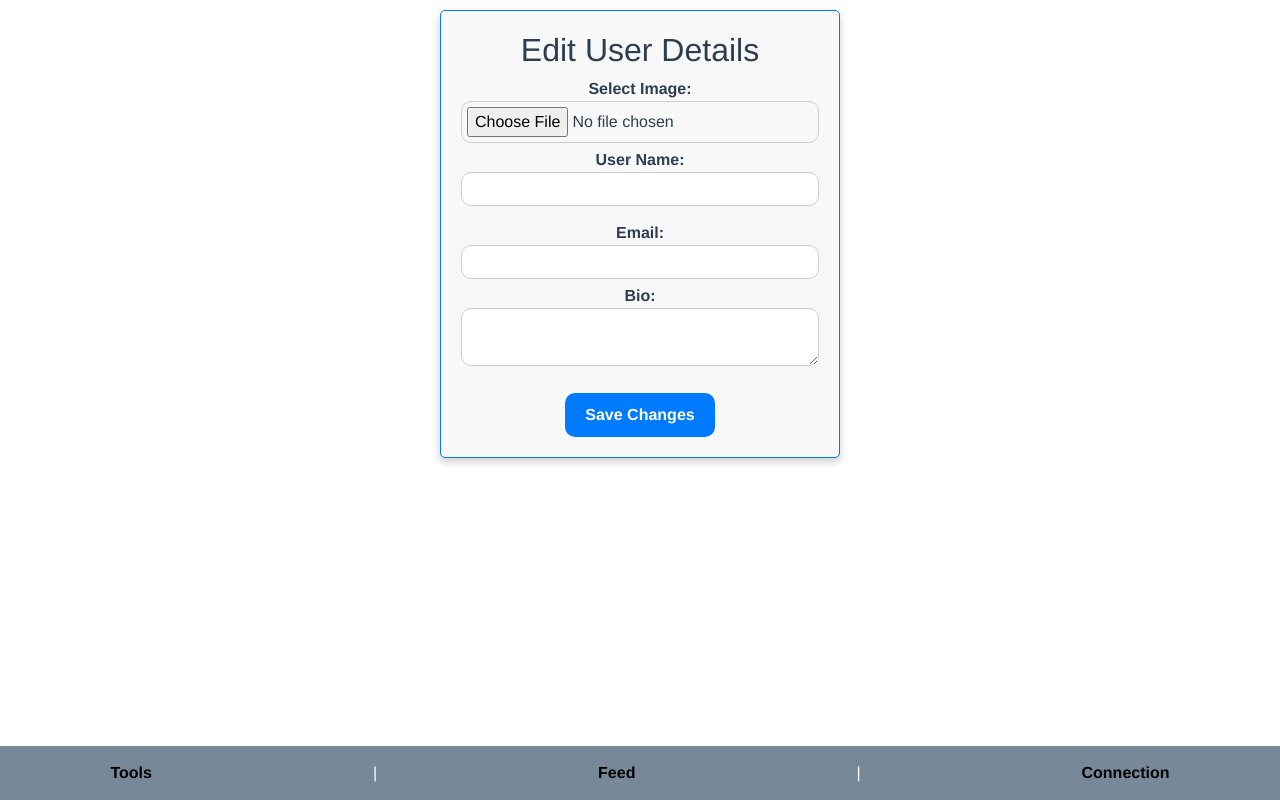
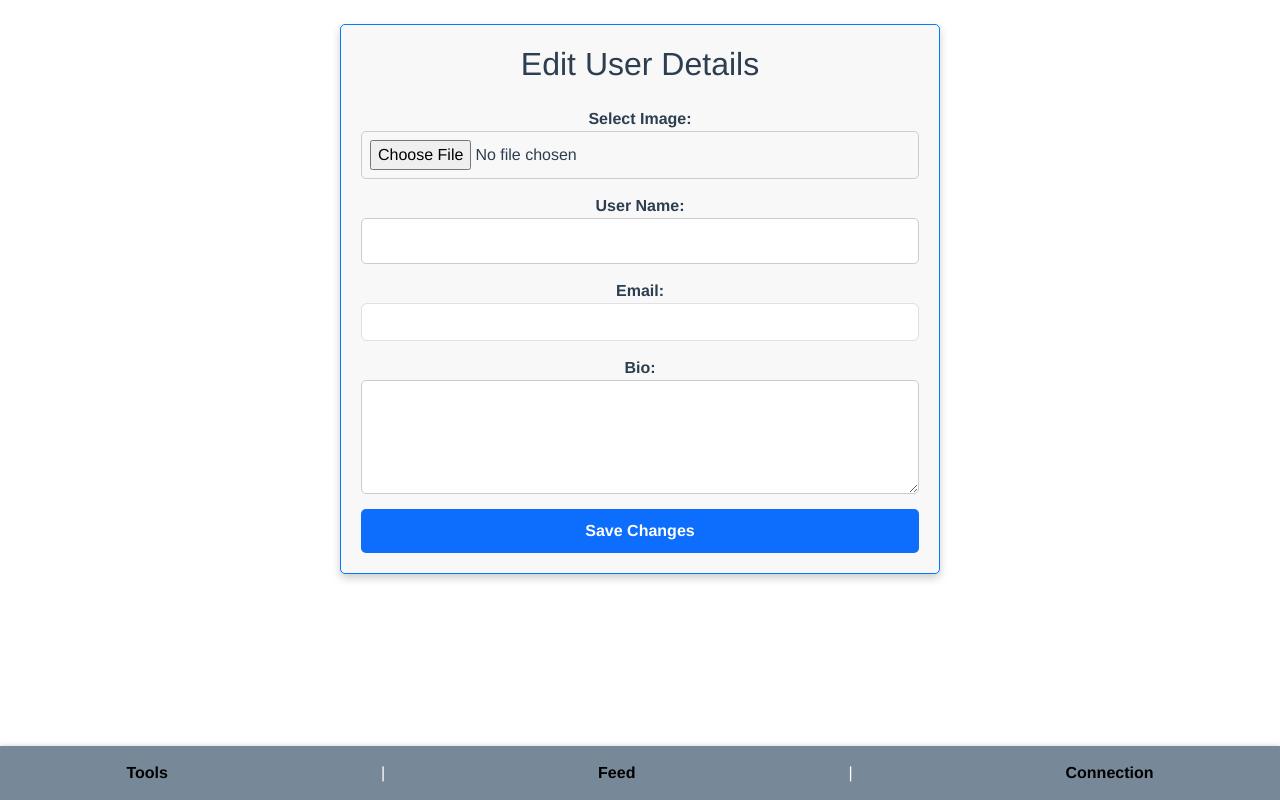
Before and after one commit to bhathiknk/socialmedia-webapp, a Vue app: page /UserDetailEdit in a window 1280 px wide. Built offline with nearby package versions, Linux system fonts and the light colour scheme.

Commit message:
add comment for codes and some functions eddited

```diff
--- a/src/App.vue
+++ b/src/App.vue
@@ -22,17 +22,18 @@
   background-color: lightslategrey;
   color: white;
   position: fixed;
-    bottom: 0;
+  bottom: 0; /* Fixed to the top */
   left: 0;
   right: 0;
-    padding: 0;
+  padding: 15px 20px; /* Adjusted padding */
+  box-shadow: 0 0 5px rgba(0, 0, 0, 0.2);
+  z-index: 1000; /* Ensures it's above other elements */
 }
 
 .navbar-content {
   display: flex;
   justify-content: space-around;
   align-items: center;
-    padding: 15px 0;
 }
 
 .custom-navbar a {
@@ -44,5 +45,4 @@
 .custom-navbar a.router-link-exact-active {
   color: white;
 }
-
 </style>
--- a/src/components/CircularButton.vue
+++ b/src/components/CircularButton.vue
@@ -81,7 +81,6 @@ export default {
   right: -135px; /* Adjust the value to control the label's position */
   width: 140px; /* Adjust the width of the label as needed */
   text-align: left; /* Align label text to the left */
-    display: none;
   white-space: nowrap; /* Prevent label text from wrapping */
   background-color: rgba(0, 0, 0, 0.8); /* Add a background color for better visibility */
   color: white; /* Text color for the label */
@@ -90,7 +89,7 @@ export default {
   border-bottom-left-radius: 5px; /* Round the bottom-left corner */
   border-top-right-radius: 5px; /* Round the top-left corner */
   border-bottom-right-radius: 5px; /* Round the bottom-left corner */
-    z-index: 1; /* Ensure label is on top of the button */
+  z-index: 2; /* Ensure the label is on top of the button */
 }
 
 .circular-button:hover .label {
--- a/src/components/ProfileCom/ProfileEdit.vue
+++ b/src/components/ProfileCom/ProfileEdit.vue
@@ -3,7 +3,8 @@
 
     <!-- circular buttons -->
 
-    <div class="container-1">
+    <div class="container-1 fixed-left">
+      <!-- Circular buttons for navigation -->
       <div class="circular-button-container">
         <CircularButton
             @click="navigateToSignUp"
@@ -37,10 +38,10 @@
     </div>
 
     <!-- container for profile picture, bio message, username, and email -->
-    <div class="container-2 profile-info">
+    <div class="container-2 profile-info fixed-middle container-md"> <!-- Added Bootstrap class container-md for responsiveness -->
       <div class="profile-picture-container">
-        <img :src="profilePicture" alt="Profile Picture" />
-
+        <!-- Profile picture with responsive classes -->
+        <img :src="profilePicture" alt="Profile Picture" class="img-fluid rounded-circle">
       </div>
 
       <h3>{{ userName }}</h3>
@@ -51,6 +52,7 @@
 </template>
 
 <script>
+// Import necessary dependencies
 import CircularButton from "../CircularButton.vue";
 import axios from "axios";
 import swal from "sweetalert";
@@ -60,6 +62,7 @@ export default {
     CircularButton,
   },
   data() {
+    // Initial data setup
     return {
       token: '',
       userName: null,
@@ -70,6 +73,7 @@ export default {
     };
   },
   methods: {
+    // Fetch user details using Axios
     getUserDetails() {
       axios.get(`http://localhost:8080/api/user/${this.token}`)
           .then(response => {
@@ -86,15 +90,20 @@ export default {
             this.profilePicture = null; // Set profilePicture to null if no image is available
           });
     },
+    // Get full URL for the profile picture
     getProfilePictureUrl(imageName) {
       return imageName ? `http://localhost:8080/api/images/${imageName}?random=${Math.random()}` : null;
     },
+    // Handle signout by removing token and resetting data
     signout() {
       localStorage.removeItem("token");
       this.token = null;
       this.userName = null;
       this.email = null;
       this.text = null;
+      this.profilePicture = require('@/assets/profile.jpg');
+      this.$router.push('/SignIn');
+      // Display a success message using SweetAlert
       swal({
         text: "Logged you out. Visit again",
         icon: "success",
@@ -102,6 +111,7 @@ export default {
     },
   },
   mounted() {
+    // On component mount, check for token and fetch user details if available
     this.token = localStorage.getItem("token");
     if (this.token) {
       this.getUserDetails();
@@ -109,6 +119,7 @@ export default {
   },
 };
 </script>
+
 <style scoped>
 /* Your existing CSS styles */
 
@@ -151,4 +162,36 @@ export default {
   color: #666;
   margin-bottom: 15px;
 }
+
+.fixed-left {
+  position: fixed;
+  top: 0;
+  left: 0;
+  bottom: 0;
+  padding: 20px;
+  background-color: #fff; /* Add your desired background color */
+  box-shadow: 0 0 5px rgba(0, 0, 0, 0.2);
+}
+
+.fixed-middle {
+  position: fixed;
+  top: 30%;
+  left: 50%;
+  transform: translate(-50%, -50%);
+  background-color: #f7f7f7;
+  border: 1px solid #ddd;
+  border-radius: 5px;
+  box-shadow: 0 0 5px rgba(0, 0, 0, 0.2);
+  max-width: 80%;
+  padding: 20px;
+  text-align: center;
+  width: 60%;
+}
+
+@media (max-width: 768px) {
+  .fixed-middle {
+    top: 50%;
+    width: 80%;
+  }
+}
 </style>
--- a/src/components/ProfileCom/UserDetailEdit.vue
+++ b/src/components/ProfileCom/UserDetailEdit.vue
@@ -1,30 +1,41 @@
 <template>
-  <div class="user-detail-edit">
-    <h2>Edit User Details</h2>
+  <!-- User Detail Edit Component -->
+  <div class="user-detail-edit container mt-4">
+    <h2 class="mb-4">Edit User Details</h2>
     <form @submit.prevent="updateUserDetails">
+      <!-- Image Upload Section -->
       <div class="form-group">
         <label for="imageInput">Select Image:</label>
-        <input type="file" id="imageInput" @change="handleImageChange" accept="image/*" />
-        <img v-if="profileImage" :src="profileImage" alt="Image Preview" style="max-width: 100%; max-height: 200px; margin-top: 10px;" />
+        <input type="file" id="imageInput" @change="handleImageChange" accept="image/*" class="form-control-file">
+        <img v-if="selectedImage" :src="imagePreview" alt="Image Preview" class="img-fluid mt-2" />
       </div>
+
+      <!-- User Name Input -->
       <div class="form-group">
-        <label for="user-name">User Name:</label>
-        <input type="text" id="userName" v-model="userName" />
+        <label for="userName">User Name:</label>
+        <input type="text" id="userName" v-model="userName" class="form-control">
       </div>
+
+      <!-- Email Input -->
       <div class="form-group">
-        <label for="user-email">Email:</label>
-        <input type="email" id="email" v-model="email" />
+        <label for="email">Email:</label>
+        <input type="email" id="email" v-model="email" class="form-control">
       </div>
+
+      <!-- Bio Textarea -->
       <div class="form-group">
-        <label for="bio">Bio:</label>
-        <textarea type="text" id="text" v-model="text"></textarea>
+        <label for="text">Bio:</label>
+        <textarea id="text" v-model="text" class="form-control" rows="4"></textarea>
       </div>
-      <button type="submit">Save Changes</button>
+
+      <!-- Save Changes Button -->
+      <button type="submit" class="btn btn-primary">Save Changes</button>
     </form>
   </div>
 </template>
 
 <script>
+// Import necessary libraries
 import axios from "axios";
 import swal from "sweetalert";
 
@@ -39,12 +50,17 @@ export default {
       text: null,
       profileImage: null,
       selectedImage: null,
+      imagePreview: null,
     };
   },
   methods: {
+    // Handle image change
     handleImageChange(event) {
       this.selectedImage = event.target.files[0];
+      this.imagePreview = URL.createObjectURL(this.selectedImage);
     },
+
+    // Update user details
     updateUserDetails() {
       const formData = new FormData();
       formData.append("image", this.selectedImage);
@@ -66,7 +82,6 @@ export default {
             // Navigate to the ProfileEdit page
             this.$router.push('/ProfileEdit');
 
-
             // Optionally, you can emit an event to notify the parent component to update the profile image
             this.$emit("updateProfileImage", response.data.profileImage);
           })
@@ -78,6 +93,8 @@ export default {
             });
           });
     },
+
+    // Get user details
     getUserDetails() {
       axios.get(`http://localhost:8080/api/user/${this.token}`)
           .then(response => {
@@ -96,7 +113,15 @@ export default {
           });
     },
   },
+  // Component lifecycle hooks
+  beforeUnmount() {
+    console.log('Component is about to be destroyed');
+    if (this.imagePreview) {
+      URL.revokeObjectURL(this.imagePreview);
+    }
+  },
   mounted() {
+    // Fetch user details on component mount
     this.token = localStorage.getItem("token");
     if (this.token) {
       this.getUserDetails();
@@ -105,27 +130,23 @@ export default {
 };
 </script>
 
-
-
-
-
-
 <style scoped>
+/* Scoped styles for the User Detail Edit component */
 .user-detail-edit {
-  max-width: 400px;
-  margin: 10px auto;
+  max-width: 600px;
+  margin: 20px auto;
   padding: 20px;
-  border: 1px solid #007bff; /* Change border color to match the button */
+  border: 1px solid #007bff;
   border-radius: 5px;
-  background-color: #f8f8f8; /* Add a background color */
-  box-shadow: 0 4px 8px 0 rgba(0, 0, 0, 0.2); /* Add a subtle box shadow */
-  overflow-y: auto;
+  background-color: #f8f8f8;
+  box-shadow: 0 4px 8px 0 rgba(0, 0, 0, 0.2);
 }
 
 .form-group {
-  margin-bottom: 5px;
+  margin-bottom: 15px;
 }
 
+/* Additional styling for the form controls */
 label {
   display: block;
   font-weight: bold;
@@ -133,55 +154,37 @@ label {
 
 input[type="file"] {
   width: 100%;
-  padding: 5px;
+  padding: 8px;
   border: 1px solid #ccc;
-  border-radius: 10px;
+  border-radius: 5px;
 }
 
-.profile-picture-container {
-  width: 150px;
-  height: 150px;
-  border-radius: 50%;
-  overflow: hidden;
-  margin: 20px auto;
+img {
+  max-width: 100%;
+  max-height: 200px;
+  margin-top: 10px;
 }
 
-input[type="text"],
-input[type="email"],
 textarea {
   width: 100%;
-  padding: 4px; /* Increase input padding */
+  padding: 8px;
   border: 1px solid #ccc;
-  border-radius: 10px;
-  outline: none; /* Remove input outline */
+  border-radius: 5px;
+  outline: none;
 }
 
 button {
-  background-color: #007bff;
-  color: #fff;
-  padding: 10px 20px;
+  width: 100%;
+  padding: 10px;
   border: none;
-  border-radius: 10px;
+  border-radius: 5px;
   cursor: pointer;
   font-weight: bold;
-  margin-top: 15px; /* Add space above the button */
-}
-.plus-button {
-  background-color: #007bff;
-  color: #fff;
-  padding: 1px;
-  border: none;
-  border-radius: 50%;
-  cursor: pointer;
-  font-size: 20px;
-  position: absolute;
-  margin-right: 200%;
-  width: 30px;
-  height: 30px;
 }
 
-/* Style the "plus" button on hover */
-.plus-button:hover {
+/* Optional: Style the Save Changes button on hover */
+button:hover {
   background-color: #0056b3;
 }
+
 </style>
--- a/src/views/Profile.vue
+++ b/src/views/Profile.vue
@@ -1,7 +1,7 @@
 <template>
     <div>
         <div class="profile">
-
+          <div class="container-1 fixed-left">
             <CircularButton
                 @click="navigateToEventCalendar"
                 icon="fa fa-check"
@@ -46,6 +46,7 @@
             />
 
         </div>
+    </div>
     </div>
     <!-- Include the EventCalendar component here -->
     <EventCalendar v-if="$route.path === '/calendar'" />
@@ -92,3 +93,15 @@ export default {
     },
 };
 </script>
+
+<style>
+.fixed-left {
+  position: fixed;
+  top: 0;
+  left: 0;
+  bottom: 0;
+  padding: 20px;
+  background-color: #fff; /* Add your desired background color */
+  box-shadow: 0 0 5px rgba(0, 0, 0, 0.2);
+}
+</style>
```
Lines whose indentation alone changed are shown as unchanged.
